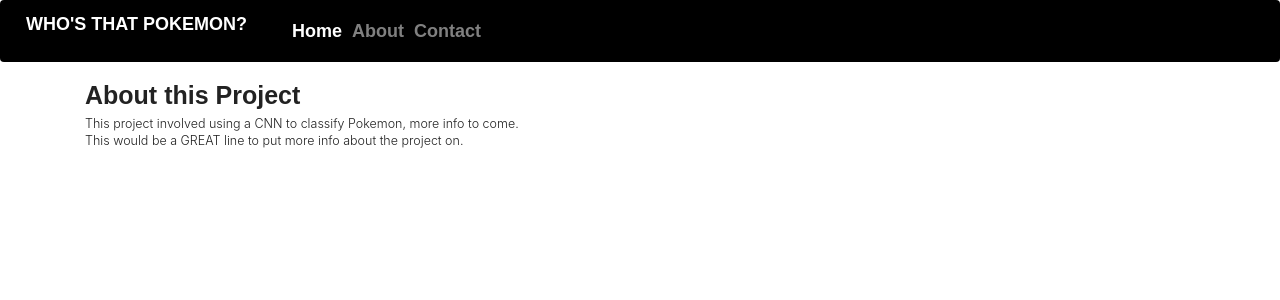
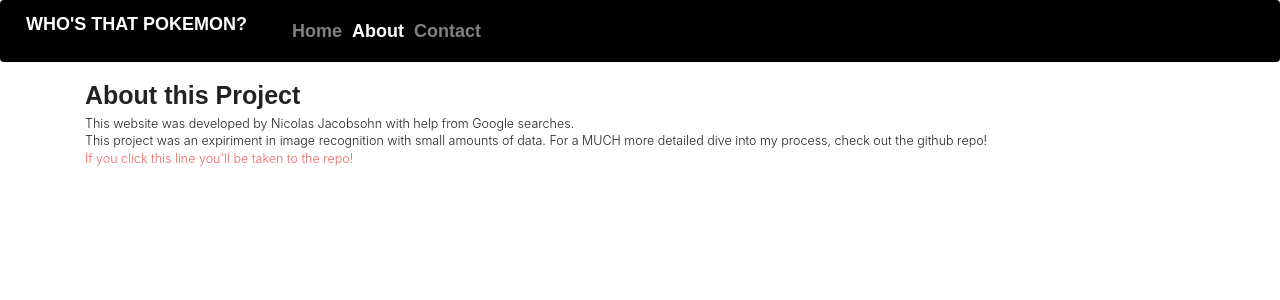
Before and after one commit to NJacobsohn/Whos_That_Pokemon, a Flask app: page /about/ in a window 1280 px wide. Shown: the top 300 px of the page. Run offline with Flask 2, Linux system fonts and the light colour scheme; parts of the project's set-up code (start-up, migrations or seed data) failed here and were passed over; some libraries are stand-ins or nearby versions; some web fonts are replaced.

Commit message:
updated info on other pages

```diff
--- a/web_app/templates/about.html
+++ b/web_app/templates/about.html
@@ -41,11 +41,11 @@
 
       <div class="collapse navbar-collapse" id="navbarColor02">
         <ul class="navbar-nav mr-auto">
+          <li class="nav-item">
+            <a class="nav-link" href="/">Home</a>
+          </li>
           <li class="nav-item active">
-            <a class="nav-link" href="/">Home <span class="sr-only">(current)</span></a>
-          </li>
-          <li class="nav-item">
-            <a class="nav-link" href="/about">About</a>
+            <a class="nav-link" href="/about">About <span class="sr-only">(current)</span></a>
           </li>
           <li class="nav-item">
             <a class="nav-link" href="/contact">Contact</a>
@@ -56,12 +56,10 @@
 
 
     <div class="container">
-
-      <div class="starter-template">
-        <h1>About this Project</h1>
-        <p class="lead">This project involved using a CNN to classify Pokemon, more info to come.<br> This would be a GREAT line to put more info about the project on.</p>
-      </div>
-
+      <h1>About this Project</h1>
+      <p class="lead">This website was developed by Nicolas Jacobsohn with help from Google searches.<br>
+      This project was an expiriment in image recognition with small amounts of data. For a MUCH more detailed dive into my process, check out the github repo!<br>
+      <a href="https://github.com/NJacobsohn/Whos_That_Pokemon">If you click this line you'll be taken to the repo!</a></p>
     </div><!-- /.container -->
 
 
```
Also changed, not shown: web_app/templates/contact.html (+4 -4 lines), web_app/templates/index.html (+2 -9 lines).
